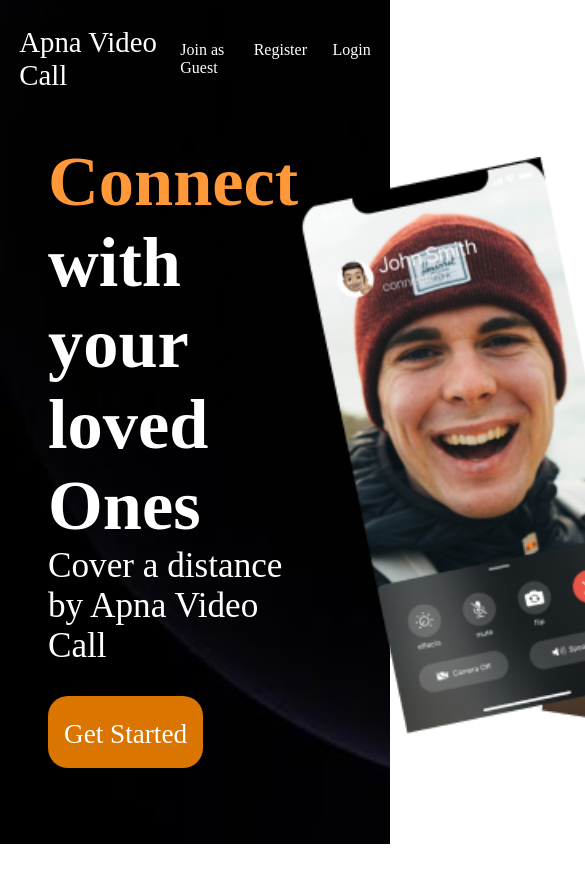
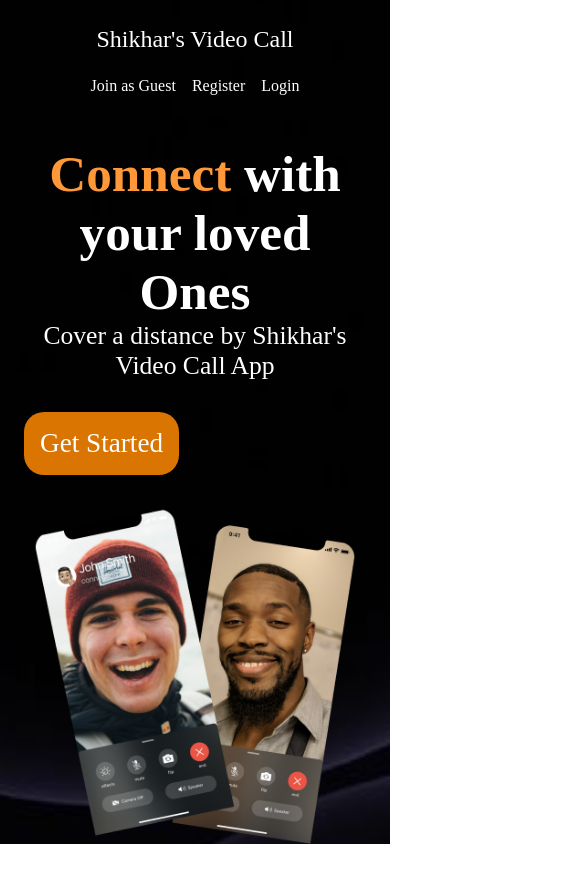
Before and after one commit to myselfshikhar/video-call-meeting, a React (Vite) app in the folder frontend/: page / in a window 390 px wide. Shown: the top 872 px of the page, 585 px wide, since content can reach past the window. Before the commit the page ends 844 px from the top, so only its background shows below. Built offline with nearby package versions, Linux system fonts and the light colour scheme.

Commit message:
adding styling and responsiveness

```diff
--- a/frontend/src/App.css
+++ b/frontend/src/App.css
@@ -1,21 +1,17 @@
-
 .landingPageContainer {
   width: 100vw;
   height: 100vh;
-  background: url("/public/background.png");
-  background-repeat: no-repeat;
+  background: url("/public/background.png") no-repeat center center;
   background-size: cover;
   color: white;
 }
 
-
 .landingPageContainer nav {
-  padding-inline: 1.2rem;
-  padding-block: 1.6rem;
+  padding: 1.6rem 1.2rem;
   display: flex;
   justify-content: space-between;
   align-items: center;
-
+  flex-wrap: wrap;
 }
 
 .landingPageContainer nav h2 {
@@ -27,22 +23,26 @@
   display: flex;
   gap: 1.6rem;
   cursor: pointer;
-
+  flex-wrap: wrap;
 }
 
 .landingMainContainer {
   display: flex;
   justify-content: space-between;
-  padding-inline: 3rem;
+  padding: 3rem;
   height: 80vh;
   align-items: center;
+  gap: 2rem;
+  flex-wrap: wrap;
 }
 
-.landingMainContainer>div:nth-child(1) {
+.landingMainContainer > div:nth-child(1) {
   font-size: 2.2rem;
+  flex: 1;
+  min-width: 250px;
 }
 
-.landingMainContainer>div:nth-child(1) div[role='button'] {
+.landingMainContainer > div:nth-child(1) div[role='button'] {
   background: #D97500;
   width: fit-content;
   padding: 1rem;
@@ -50,15 +50,22 @@
   margin-top: 1.9rem;
 }
 
-.landingMainContainer>div:nth-child(1) div[role='button'] a {
+.landingMainContainer > div:nth-child(1) div[role='button'] a {
   text-decoration: none;
   color: white;
   font-size: 1.7rem;
 }
 
-.landingMainContainer>div:nth-child(2) img {
-  height: 70vh;
-  width: auto;
+.landingMainContainer > div:nth-child(2) {
+  flex: 1;
+  text-align: center;
+}
+
+.landingMainContainer > div:nth-child(2) img {
+  max-height: 60vh;
+  width: 100%;
+  max-width: 500px;
+  object-fit: contain;
 }
 
 .navBar {
@@ -67,32 +74,76 @@
   justify-content: space-between;
   padding-inline: 20px;
   text-align: center;
+  flex-wrap: wrap;
+}
 
-}
 .meetContainer {
   display: flex;
+  flex-wrap: wrap;
   padding-inline: 20px;
-  height: 80vh;
-  gap: 10vw;
+  height: auto;
+  gap: 5vw;
   justify-content: center;
+  align-items: center;
 }
 
-
-
-.leftPanel {
-  height: 100%;
-  display: flex;
-  align-items: center;
-
-}
-
+.leftPanel,
 .rightPanel {
   display: flex;
   align-items: center;
+  justify-content: center;
+  width: 100%;
+  text-align: center;
 }
 
 .rightPanel > img {
-  width: 30vw;
+  width: 60vw;
+  max-width: 400px;
   height: auto;
   border-radius: 20px;
 }
+
+/* ==================== */
+/* 📱 Responsive Styles */
+/* ==================== */
+@media screen and (max-width: 768px) {
+  .landingMainContainer {
+    flex-direction: column;
+    text-align: center;
+    padding: 1.5rem;
+    height: auto;
+  }
+
+  .landingMainContainer > div:nth-child(1) {
+    font-size: 1.6rem;
+  }
+
+  .landingMainContainer > div:nth-child(2) img {
+    max-height: 40vh;
+  }
+
+  .landingPageContainer nav .navlist {
+    justify-content: center;
+    gap: 1rem;
+    margin-top: 1rem;
+  }
+
+  .landingPageContainer nav h2 {
+    font-size: 1.5rem;
+  }
+
+  .landingPageContainer nav {
+    flex-direction: column;
+    align-items: center;
+    gap: 0.5rem;
+  }
+
+  .rightPanel > img {
+    width: 80vw;
+  }
+
+  .meetContainer {
+    flex-direction: column;
+    height: auto;
+  }
+}
--- a/frontend/src/pages/VideoMeet.jsx
+++ b/frontend/src/pages/VideoMeet.jsx
@@ -40,7 +40,7 @@ export default function VideoMeetComponent() {
 
     let [screen, setScreen] = useState();
 
-    let [showModal, setModal] = useState(true);
+    let [showModal, setModal] = useState(false);
 
     let [screenAvailable, setScreenAvailable] = useState();
 
--- a/frontend/src/pages/landing.jsx
+++ b/frontend/src/pages/landing.jsx
@@ -10,7 +10,7 @@ export default function LandingPage() {
         <div className='landingPageContainer'>
             <nav>
                 <div className='navHeader'>
-                    <h2>Apna Video Call</h2>
+                    <h2>Shikhar's Video Call</h2>
                 </div>
                 <div className='navlist'>
                     <p onClick={() => {
@@ -34,7 +34,7 @@ export default function LandingPage() {
                 <div>
                     <h1><span style={{ color: "#FF9839" }}>Connect</span> with your loved Ones</h1>
 
-                    <p>Cover a distance by Apna Video Call</p>
+                    <p>Cover a distance by Shikhar's Video Call App</p>
                     <div role='button'>
                         <Link to={"/auth"}>Get Started</Link>
                     </div>
--- a/frontend/src/styles/videoComponent.module.css
+++ b/frontend/src/styles/videoComponent.module.css
@@ -1,29 +1,34 @@
-.meetVideoContainer{
+.meetVideoContainer {
     position: relative;
     height: 100vh;
     background-color: rgb(1, 4, 48);
 }
 
-.meetVideoContainer > .meetUserVideo{
+.meetVideoContainer > .meetUserVideo {
     position: absolute;
     bottom: 10vh;
     height: 25vh;
     width: auto;
     left: 20px;
     border-radius: 1.5rem;
+    max-width: 40vw;
 }
 
-.buttonContainers{
+/* Center buttons and shrink icons on smaller screens */
+.buttonContainers {
     position: absolute;
     width: 100vw;
     bottom: 0;
     text-align: center;
+    padding: 10px 0;
+    background-color: rgba(0, 0, 0, 0.3);
 }
 
-.buttonContainers svg{
+.buttonContainers svg {
     font-size: 2.5rem;
 }
 
+/* Video Grid */
 .conferenceView {
     display: flex;
     flex-wrap: wrap;
@@ -32,45 +37,40 @@
     justify-content: center;
     align-content: flex-start;
     width: 100vw;
-    height: calc(90vh - 80px); /* Leave space for buttonContainers */
+    height: calc(90vh - 80px);
     overflow-y: auto;
 }
 
-/* Video styling - occupy 45% width for 2 per row */
 .conferenceView video {
     width: 45%;
-    height: calc((90vh - 100px) / 2 - 10px); /* 2 rows max with gap */
+    height: calc((90vh - 100px) / 2 - 10px);
     min-width: 300px;
     border-radius: 10px;
     object-fit: cover;
 }
 
-/* Handle 1 video - Full width */
 .conferenceView:has(video:nth-child(1)) video {
     width: 60%;
     height: 60vh;
 }
 
-/* For 2 videos - 2 equal columns */
 .conferenceView:has(video:nth-child(2)) video {
     width: 45%;
     height: calc(45vh - 10px);
 }
 
-/* For 3-4 videos - 2x2 grid */
 .conferenceView:has(video:nth-child(3)),
 .conferenceView:has(video:nth-child(4)) video {
     width: 45%;
     height: calc((90vh - 100px) / 2 - 10px);
 }
 
-/* For more than 4 users - wrap with scroll */
 .conferenceView video:nth-child(n+5) {
     width: 45%;
     height: calc((90vh - 100px) / 2 - 10px);
 }
 
-
+/* Chatroom styles */
 .chatRoom {
     position: absolute;
     height: 90vh;
@@ -80,6 +80,7 @@
     bottom: 10vh;
     width: 30vw;
     padding-inline: 20px;
+    overflow: hidden;
 }
 
 .chatContainer {
@@ -90,4 +91,34 @@
 .chattingArea {
     position: absolute;
     bottom: 0;
+    width: 100%;
 }
+
+/* ==================== */
+/* RESPONSIVE STYLES 📱 */
+/* ==================== */
+@media screen and (max-width: 768px) {
+    .meetUserVideo {
+        height: 20vh;
+        left: 10px;
+        max-width: 60vw;
+    }
+
+    .buttonContainers svg {
+        font-size: 2rem;
+    }
+
+    .conferenceView video {
+        width: 90% !important;
+        height: auto;
+        min-width: unset;
+    }
+
+    .chatRoom {
+        width: 90vw;
+        height: 50vh;
+        bottom: 0;
+        right: 5vw;
+        border-radius: 10px 10px 0 0;
+    }
+}
```
Also changed, not shown: frontend/public/landing page image.webp (added).
